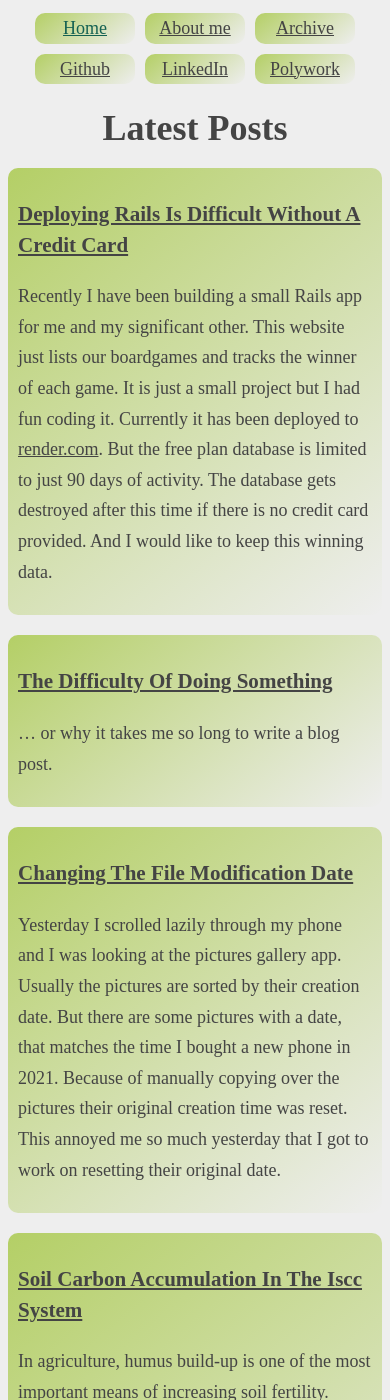
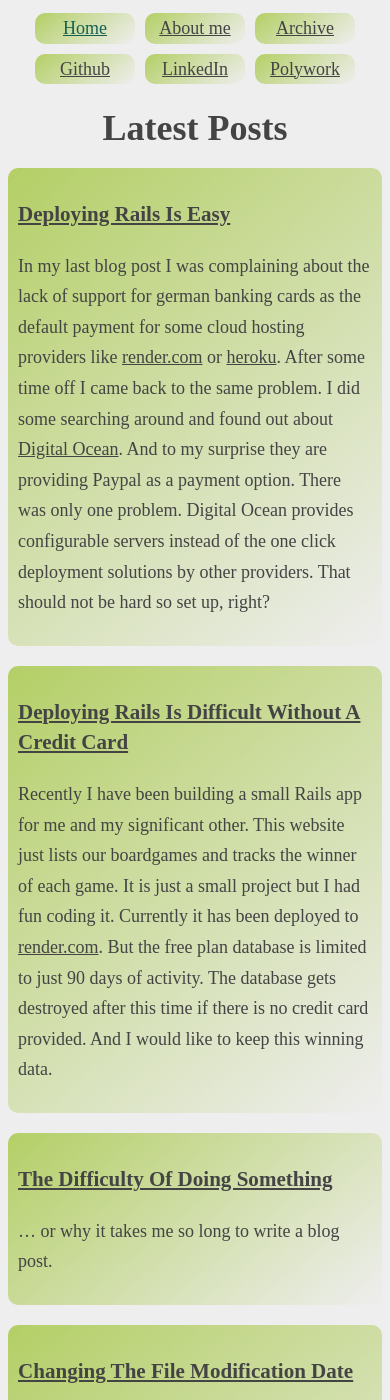
Before and after one commit to Friendscover/my-website, a Jekyll site: the page built from index.html, in a window 390 px wide and 1400 px high. Built offline with Jekyll 4.4.1, drawn with Linux system fonts in a browser that asks for light colours; some of the changed text lies outside the part shown.

Commit message:
added a new blog post about rails deployment

```diff
--- /dev/null
+++ b/_posts/2023-08-03-deploying-rails-is-easy.md
@@ -0,0 +1,26 @@
+---
+layout: post
+author: Tobias Klöpper
+---
+
+In my last blog post I was complaining about the lack of support for german banking cards as the default payment for some cloud hosting providers like [render.com](https://render.com) or [heroku](https://www.heroku.com/). After some time off I came back to the same problem. I did some searching around and found out about [Digital Ocean](digitalocean.com/). And to my surprise they are providing Paypal as a payment option. There was only one problem. Digital Ocean provides configurable servers instead of the one click deployment solutions by other providers. That should not be hard so set up, right?
+
+### Starting with the lowest tier
+
+Starting off with an initial prepayment of five bucks, my account was ready to host my projects. Initially my goal was to use the cheapest server, because my boardgame_winner Rails app was just a hobbyist project. The server was easy to set up. It was just two clicks and you are done. Connection was done via my terminal over `ssh`. Github uses `ssh` for git updates therefore I was familiar with generating a ssh-key pair to connect to the server. Shortly after I was connected to the server and I was starting to install the relevant packages and rbenv to install the latest ruby version. Everything worked fine, until the ruby install started. The usual install
+
+{% highlight ruby %}
+rbenv install 3.2.2 --verbose
+{% endhighlight %}
+
+failed after 98%. The server ran out of disk space (or RAM, I don`t remember). I tried it a second time but the error message was the same. On the brink of giving up I was looking at other peoples guides to deploy on Digital Ocean. Then I found the Ruby on Rails [one click deployment](https://www.digitalocean.com/community/tutorials/how-to-use-the-ruby-on-rails-1-click-install-on-digitalocean).
+
+### It is finally working!
+For the one click deployment you just need to choose an server image and the corresponding payment plan. And at this point I found out why my manual install failed. For the RoR environment Digital Ocean recommends at least 1 GB of RAM. This is included in the 6€ droplet price tier. My initial 4€ server setup just ran with 500 MB of RAM. In hindsight I should have recognized my initial mistake. But the server is up and running now.
+
+### One final step
+The default Rails droplet creates an example Rails App. Therefore I had to ssh into the server and clone my git repository on Github. For the last step there needs to be a new Postgresql DB Table for the corresponding Rails application. In my case I added a `boardgame_winner_development` and `boardgame_winner_test`` table. Finally migrating the DB in Rails and restarting the rails with server systemctl stop rails.service!
+
+
+### Conclusion
+I went over too many obstacles to get my damn project to live deployment. If you are ever in the same situation, just use any other service with a credit card. But for me Digital Ocean seems to be perfectly running and I did not have any problems yet after setting up the deployment. Now it is time to refactor my code and add some automatic deploys.
--- a/_sass/main.scss
+++ b/_sass/main.scss
@@ -68,10 +68,12 @@ div {
 }
 
 @media only screen and (max-width: 767px) {
-  // phone specific changes to the layout
+  // phone specific changes to the layout; img size
   body { font-size: 18px; }
   nav { flex-wrap: wrap; }
   nav a { margin: 5px; }
+  img { max-width: 300px; }
+  figure { max-width: 300px; }
 }
 
 // dark mode style setting
```
Also changed, not shown: _posts/2022-11-26-changing-the-file-modification-date.md (+1 -1 lines).
